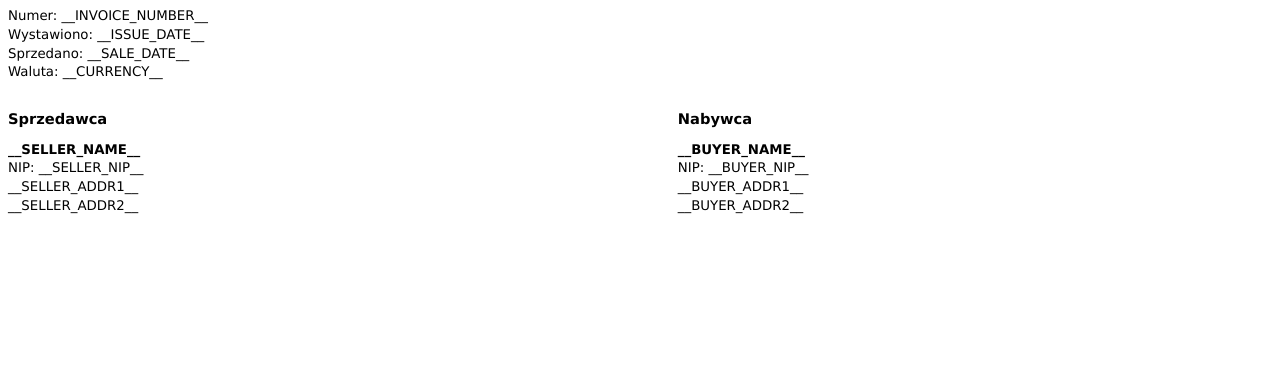
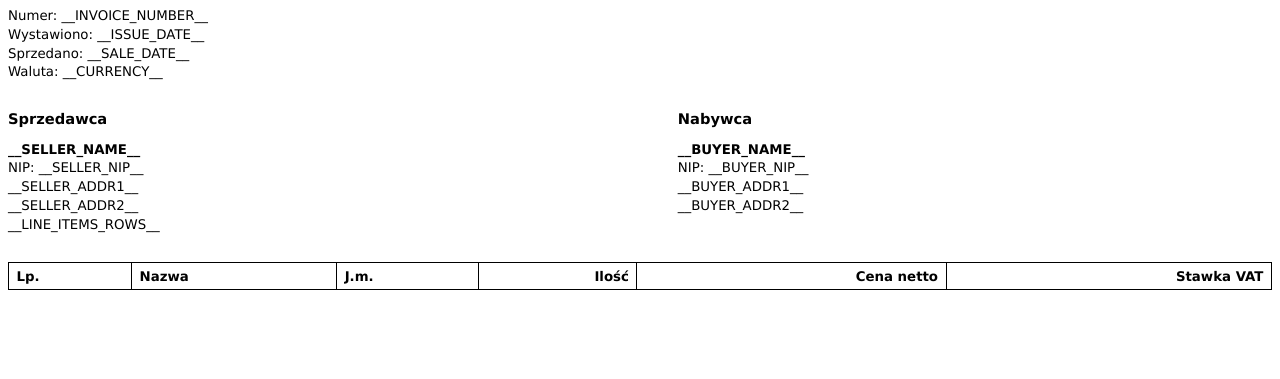
Before and after one commit to komaksym/AlfredoTheClerk, a Python web app: template src/invoice_gen/templates/seller_buyer_block_v1.html in a window 1280 px wide. Shown: the top 379 px of the page. Run offline with Jinja, Linux system fonts and the light colour scheme; the template is opened without the code that fills it, so the values that code supplies are empty.

Commit message:
feat: add items table to the HTML template that PDF renders from

```diff
--- a/src/invoice_gen/templates/seller_buyer_block_v1.html
+++ b/src/invoice_gen/templates/seller_buyer_block_v1.html
@@ -26,6 +26,21 @@
   h2 { font-size: 11pt; margin: 0 0 4mm 0; }
   .label { font-weight: bold; }
   p { margin: 0 0 1mm 0; }
+  .items {
+    width: 100%;
+    margin: 8mm 0 0 0;
+    border-collapse: collapse;
+  }
+  .items th, .items td {
+    border: 0.3mm solid #000;
+    padding: 1.5mm 2mm;
+    font-size: 10pt;
+    text-align: left;
+    vertical-align: top;
+  }
+  .items th { font-weight: bold; }
+  .items tr { page-break-inside: avoid; }
+  .items .num { text-align: right; }
 </style>
 </head>
 <body>
@@ -51,5 +66,20 @@
       <p>__BUYER_ADDR2__</p>
     </div>
   </div>
+  <table class="items">
+    <thead>
+      <tr>
+        <th>Lp.</th>
+        <th>Nazwa</th>
+        <th>J.m.</th>
+        <th class="num">Ilość</th>
+        <th class="num">Cena netto</th>
+        <th class="num">Stawka VAT</th>
+      </tr>
+    </thead>
+    <tbody>
+__LINE_ITEMS_ROWS__
+    </tbody>
+  </table>
 </body>
 </html>
```
